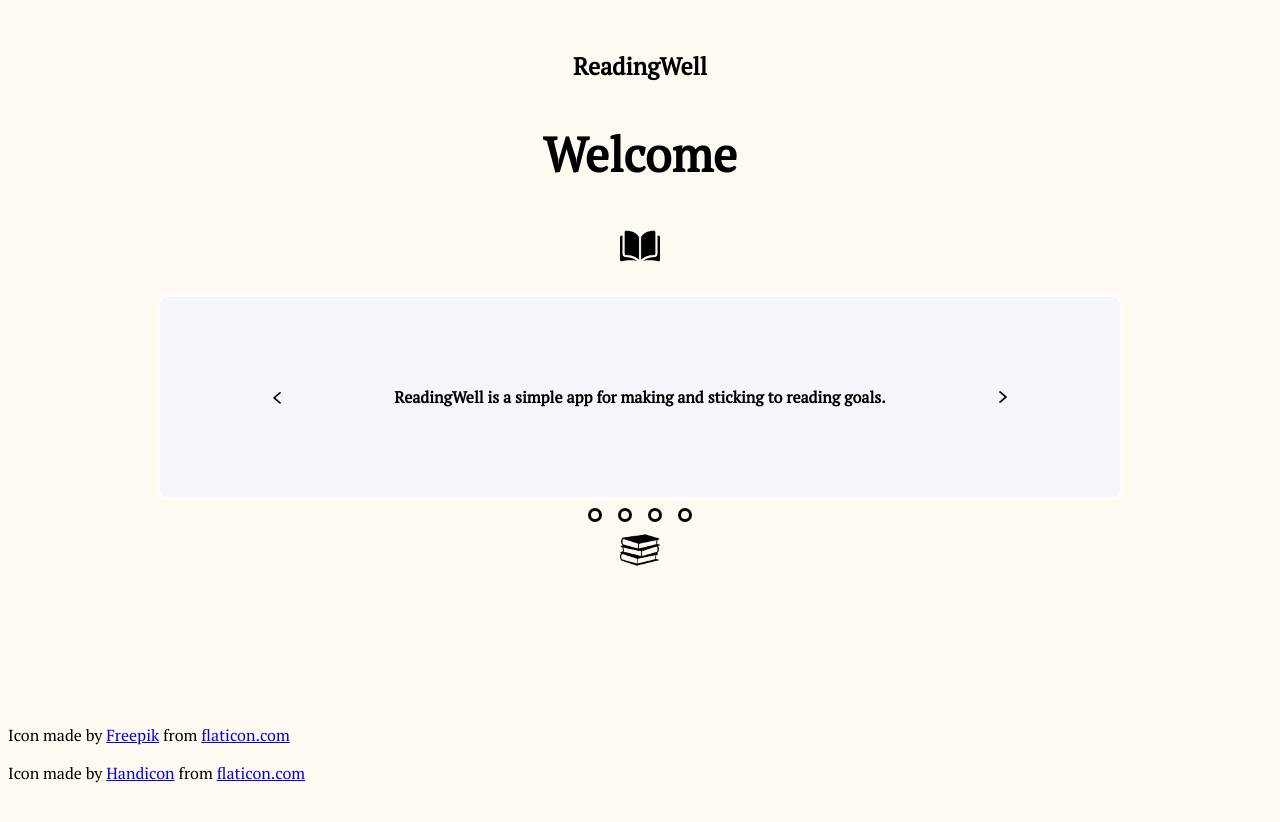
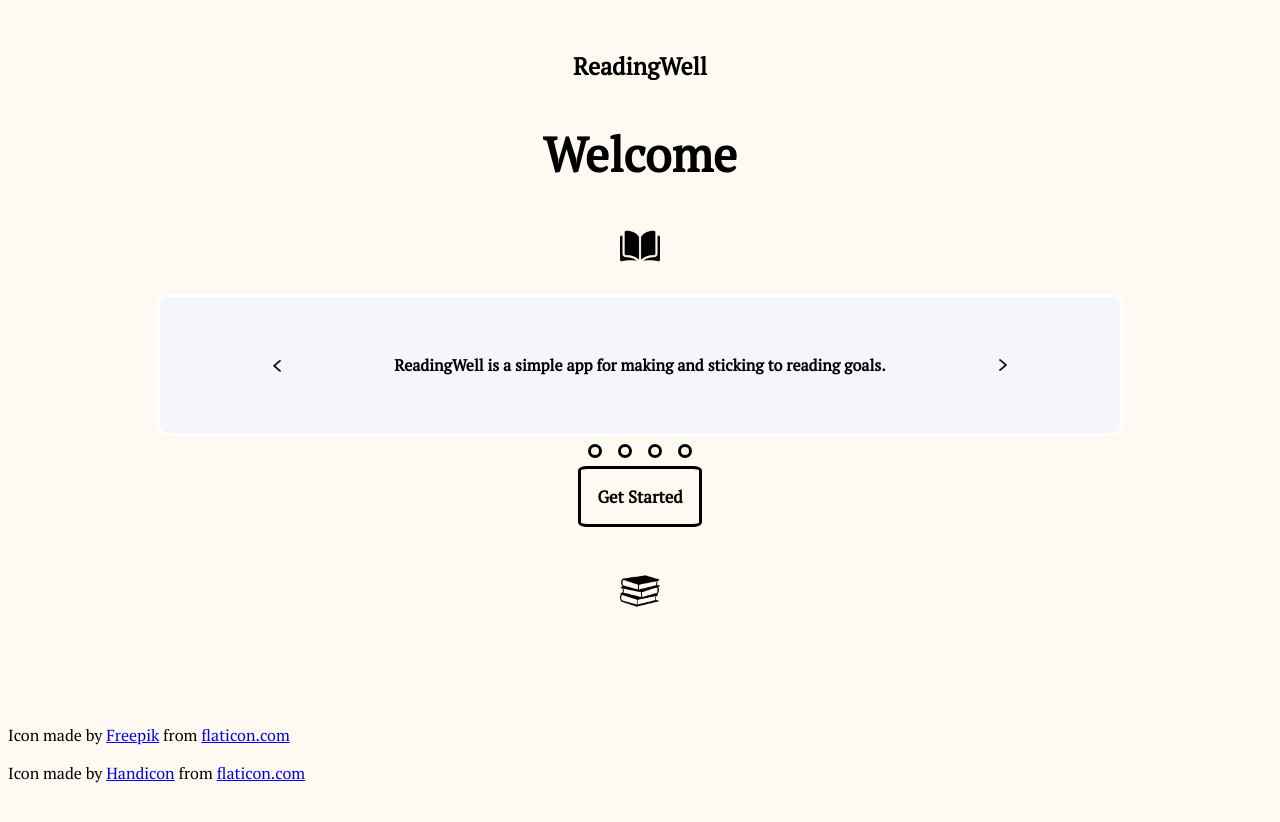
Before and after one commit to joseph-ford10/goal-setter, a React (Create React App) app: page / in a window 1280 px wide. Shown: the top 822 px of the page. Built offline with nearby package versions, Linux system fonts and the light colour scheme.

Commit message:
Add start button

```diff
--- a/src/App.js
+++ b/src/App.js
@@ -44,6 +44,9 @@
         <div className="dot"></div>
         <div className="dot"></div>
       </div>
+      <section className="startButton">
+        <button>Get Started</button>
+      </section>
       <div className="bookStackImage">
         <img
           src={bookStack}
--- a/src/index.css
+++ b/src/index.css
@@ -129,7 +129,6 @@
 h1 {
   font-size: 1.5rem;
   text-align: center;
-  text-underline:
 }
 
 .welcomeMessage {
@@ -159,7 +158,7 @@
 .introBox {
   margin-top: 1.75rem;
   width: 75vw;
-  height: 25vh;
+  height: 17vh;
   display: flex;
   justify-content: space-evenly;
   align-items: center;
@@ -206,3 +205,22 @@
   position: absolute;
   bottom: 0;
 }
+
+.startButton {
+  display: flex;
+  justify-content: center;
+}
+
+button {
+  background: none;
+  border-style: solid;
+  border-width: 0.2rem;
+  border-color: black;
+  background-color:none;
+  margin-bottom: 2.75rem;
+  padding: 1rem;
+  font-family: 'PT Serif', 'serif';
+  font-weight: bold;
+  font-size: 1.06rem;
+  border-radius: 7.5%;
+}
```
